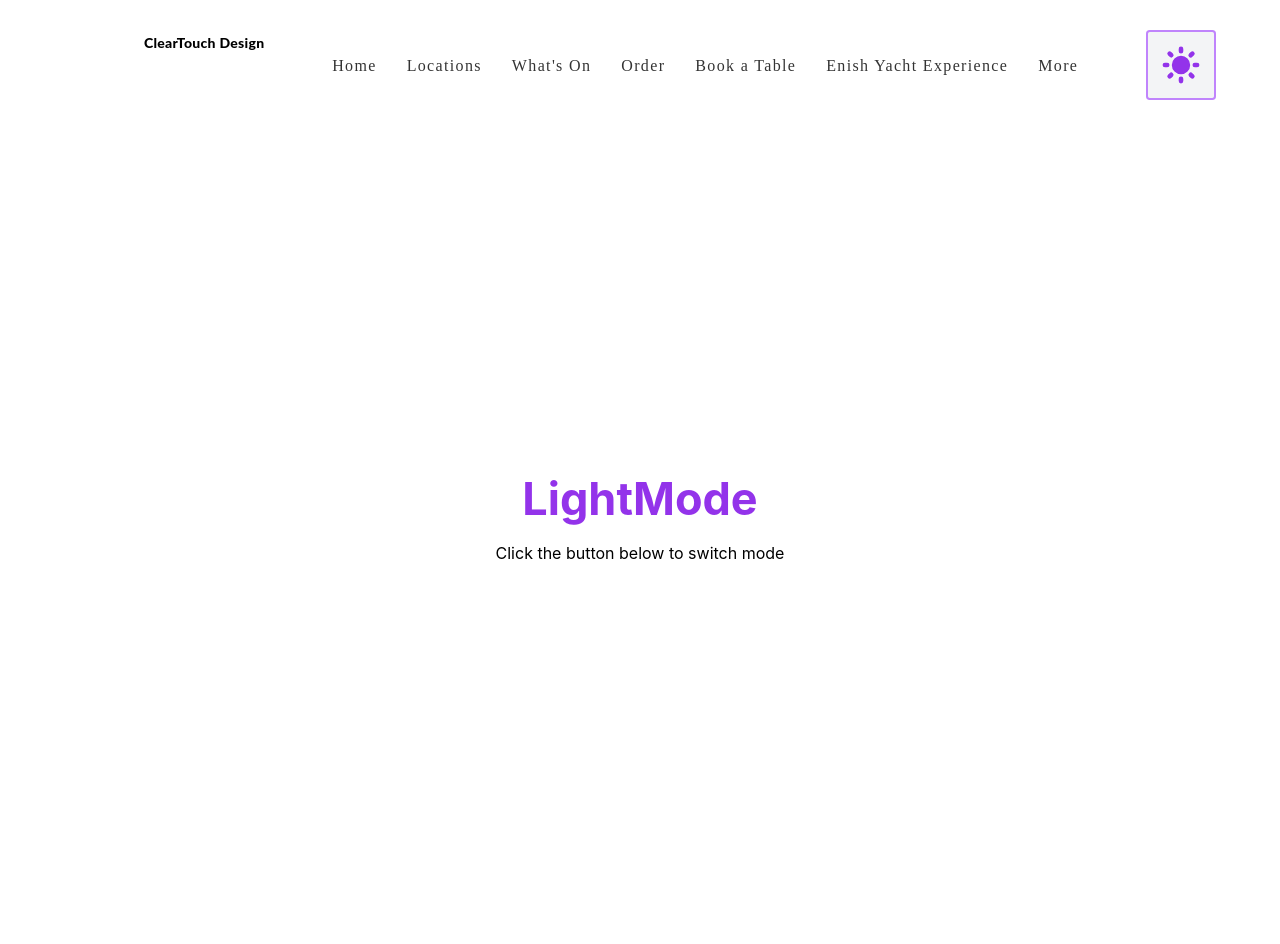
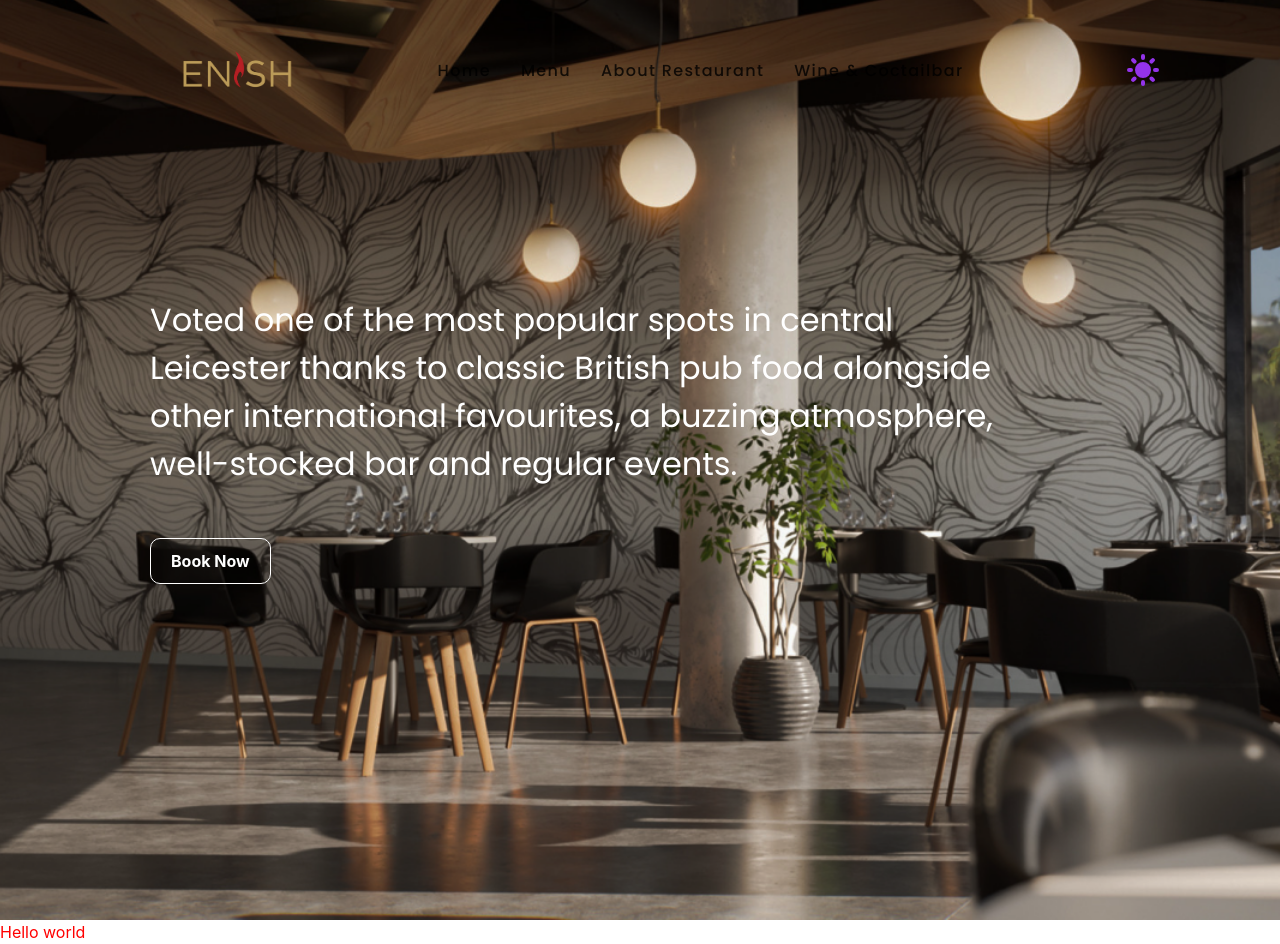
Before and after one commit to MahdiHasan943/next.js-new-restraurent-website, a Next.js app: page / in a window 1280 px wide. Built offline with nearby package versions, Linux system fonts and the light colour scheme.

Commit message:
complete header and hero section and also added dark/light mood

```diff
--- a/src/Components/Header.js
+++ b/src/Components/Header.js
@@ -1,7 +1,6 @@
-import React, { useState, useEffect } from 'react';
+import React, { useState, useEffect } from "react";
 
-
-import { useTheme } from 'next-themes';
+import { useTheme } from "next-themes";
 function Header() {
   const { systemTheme, theme, setTheme } = useTheme();
   const [mounted, setMounted] = useState(false);
@@ -13,8 +12,7 @@ function Header() {
   }, []);
 
   if (!mounted) return null;
-  const currentTheme = theme === 'system' ? systemTheme : theme;
-
+  const currentTheme = theme === "system" ? systemTheme : theme;
 
   const navToggle = () => {
     if (active === "nav__menu") {
@@ -27,76 +25,55 @@ function Header() {
     } else setIcon("nav__toggler");
   };
 
-
-
   return (
-    <nav className="overflow-hidden  shadow-none w-[100vw]  py-12 px-6 lg:px-12 nav">
-
+    <nav className="overflow-hidden  shadow-none w-[100vw] mt-[30px] mb-[-150px]  py-8 px-6 lg:px-12 nav">
       <div className="flex w-full shadow-none justify-between md:justify-around ">
-        <div className="">
-        <a href="#" className="lg:ml-[80px] dark:text-[white] text-black shadow-none nav__brand">
-        ClearTouch Design
+        <div className="flex items-center">
+          <a
+            href="#"
+            className="lg:ml-[80px]            text-whitek shadow-none nav__brand"
+          >
+           <img className="h-[40px]" src="./enish.png" alt="" />
           </a>
         </div>
 
         <ul className={`2xl:ml-[200px] ${active}`}>
           <li className=" nav__item item">
+            <a className=" nav__link            text-whitek	">Home</a>
+          </li>
+          <li className="nav__item">
             <a
-          className=" nav__link dark:text-[white] text-black	">
-          Home
+              href="#platform"
+              className="nav__link            text-whitek focus:text-[#738f2d]"
+            >
+              Menu
             </a>
           </li>
           <li className="nav__item">
-        <a href="#platform" className="nav__link dark:text-[white] text-black focus:text-[#738f2d]">
-          Locations
-        </a>
-      </li>
-      <li className="nav__item">
-        <a  className="nav__link dark:text-[white] text-black focus:text-[#738f2d]">
-          What's On
-        </a>
-      </li>
-      <li className="nav__item">
-        <a  className="nav__link dark:text-[white] text-black focus:text-[#738f2d]">
-          Order
-        </a>
-      </li>
-      <li className="nav__item">
-        <a  className="nav__link dark:text-[white] text-black focus:text-[#738f2d]">
-          Book a Table
+            <a className="nav__link            text-whitek focus:text-[#738f2d]">
+              About Restaurant
             </a>
           </li>
 
           <li className="nav__item">
-        <a className="nav__link dark:text-[white] text-black focus:text-[#738f2d]">
-          Enish Yacht Experience
+            <a className="nav__link            text-whitek focus:text-[#738f2d]">
+              Wine & Coctailbar
             </a>
           </li>
-      <li className="nav__item">
-        <a  className="nav__link dark:text-[white] text-black focus:text-[#738f2d]">
-          More
-        </a>
-      </li>
+
         </ul>
-        <div className="flex justify-center">
-          {currentTheme === 'dark' ? (
-            <button
-              className="bg-black-700 hover:bg-black w-28 rounded-md border-purple-400 border-2 p-4"
-              onClick={() => setTheme('light')}  >
-                   <img src="./moon.svg" alt="" />
-
+        <div className="flex justify-center px-6">
+          {currentTheme === "dark" ? (
+            <button className="" onClick={() => setTheme("light")}>
+              <img className="w-[40px] h-[40px]" src="./moon.svg" alt="" />
             </button>
           ) : (
-            <button
-              className="bg-gray-100 w-28 rounded-md border-purple-400 border-2 p-4 hover:bg-gray-300"
-              onClick={() => setTheme('dark')} >
-                              <img src="./sun.svg" alt="" />
-
+            <button className="" onClick={() => setTheme("dark")}>
+              <img className="w-[40px] h-[40px]" src="./sun.svg" alt="" />
             </button>
           )}
         </div>
       </div>
-
 
       <div onClick={navToggle} className={icon}>
         <div className="line1"></div>
--- a/src/pages/_document.js
+++ b/src/pages/_document.js
@@ -1,13 +1,48 @@
-import { Html, Head, Main, NextScript } from 'next/document'
 
-export default function Document() {
+
+import Document, { Html, Head, Main, NextScript } from "next/document";
+
+class MyDocument extends Document {
+  static async getInitialProps(ctx) {
+    const initialProps = await Document.getInitialProps(ctx);
+    return { ...initialProps };
+  }
+
+  render() {
     return (
-    <Html lang="en">
-      <Head />
+      <Html>
+        <Head>
+
+
+                <link rel="preconnect" href="https://fonts.googleapis.com"/>
+<link rel="preconnect" href="https://fonts.gstatic.com" crossOrigin="true"/>
+<link href="https://fonts.googleapis.com/css2?family=Lato:ital,wght@0,100;0,300;0,400;0,700;0,900;1,100;1,300;1,400;1,700;1,900&family=Montserrat:ital,wght@0,100;0,200;0,300;0,400;0,500;0,600;0,700;0,800;0,900;1,100;1,200;1,300;1,400;1,500;1,600;1,700;1,800;1,900&family=Poppins:ital,wght@0,100;0,200;0,300;0,400;0,500;0,600;0,700;0,800;0,900;1,100;1,200;1,300;1,400;1,500;1,600;1,700;1,800;1,900&family=Roboto:ital,wght@1,100&display=swap" rel="stylesheet"/>
+
+
+
+
+        </Head>
         <body>
           <Main />
           <NextScript />
         </body>
       </Html>
-  )
+    );
   }
+}
+
+export default MyDocument;
+
+// import { Html, Head, Main, NextScript } from 'next/document'
+
+// export default function Document() {
+//   return (
+//     <Html lang="en">
+//       <Head />
+//       <body>
+//         <Main />
+//         <NextScript />
+//       </body>
+//     </Html>
+//   )
+// }
--- a/src/pages/index.js
+++ b/src/pages/index.js
@@ -1,9 +1,8 @@
 import Link from "next/link";
 
-import { useState, useEffect } from 'react';
-import { useTheme } from 'next-themes';
-import '../styles/Home.module.css'
-
+import { useState, useEffect } from "react";
+import { useTheme } from "next-themes";
+import "../styles/Home.module.css";
 export default function Home() {
   const { systemTheme, theme, setTheme } = useTheme();
   const [mounted, setMounted] = useState(false);
@@ -13,21 +12,33 @@ export default function Home() {
   }, []);
 
   if (!mounted) return null;
-  const currentTheme = theme === 'system' ? systemTheme : theme;
+  const currentTheme = theme === "system" ? systemTheme : theme;
 
   return (
 
-    <div className="grid place-items-center h-screen">
-    <div>
-      <h1 className="text-7xl font-bold dark:text-[red] text-purple-600  text-center">
-        {currentTheme === 'dark' ? 'Dark' : 'Light'}
-        <span className="text-purple-600 ">Mode</span>
-      </h1>
-      <p className="dark:text-purple-600 text-black my-8 text-center">
-        Click the button below to switch mode
-      </p>
 
-    </div>
-  </div>
-  )
+    <>
+    {/* 1 */}
+    <div className="  heroBg flex  h-[120vh] justify-start items-center">
+      <div className="py-[50px] px-4 sm:px-0 sm:pl-[50px] lg:pl-[100px] xl:pl-[150px]">
+        <p className="MainHeroText text-[22px]  leading-[32px]  sm:text-[25px]  sm:leading-[36px]   lg:leading-[48px] lg:text-[32px] ">
+          Voted one of the most popular spots in central <br /> Leicester thanks to
+          classic British pub food alongside <br /> other international favourites, a
+          buzzing atmosphere, <br /> well-stocked bar and regular events.
+        </p>
+        <button className="text-white mt-[50px]  border-white border-[1.6px] px-8 py-4 rounded-2xl font-bold bookNow">Book Now</button>
+      </div>
+      </div>
+      {/* 2 */}
+
+      <div className="">
+        <h2 className="text-[red]">
+
+
+          Hello world
+        </h2>
+      </div>
+
+    </>
+  );
 }
--- a/src/styles/Home.module.css
+++ b/src/styles/Home.module.css
@@ -1,138 +1,8 @@
-/*
-.Hero{
-  background: #000;
-  padding: 1000px;
+.heroBg{
+  background-image: url('../../public/HomePageHero.png');
+  background-position: center;
+  background-repeat: no-repeat;
+  background-size: cover;
+  width: 100vh;
   height: 1000px;
-  height: 400px;
-} */
-
-/*
-.container {
-  padding: 0 2rem;
 }
-
-.main {
-  min-height: 100vh;
-  padding: 4rem 0;
-  flex: 1;
-  display: flex;
-  flex-direction: column;
-  justify-content: center;
-  align-items: center;
-}
-
-.footer {
-  display: flex;
-  flex: 1;
-  padding: 2rem 0;
-  border-top: 1px solid #eaeaea;
-  justify-content: center;
-  align-items: center;
-}
-
-.footer a {
-  display: flex;
-  justify-content: center;
-  align-items: center;
-  flex-grow: 1;
-}
-
-.title a {
-  color: #0070f3;
-  text-decoration: none;
-}
-
-.title a:hover,
-.title a:focus,
-.title a:active {
-  text-decoration: underline;
-}
-
-.title {
-  margin: 0;
-  line-height: 1.15;
-  font-size: 4rem;
-}
-
-.title,
-.description {
-  text-align: center;
-}
-
-.description {
-  margin: 4rem 0;
-  line-height: 1.5;
-  font-size: 1.5rem;
-}
-
-.code {
-  background: #fafafa;
-  border-radius: 5px;
-  padding: 0.75rem;
-  font-size: 1.1rem;
-  font-family: Menlo, Monaco, Lucida Console, Liberation Mono, DejaVu Sans Mono,
-    Bitstream Vera Sans Mono, Courier New, monospace;
-}
-
-.grid {
-  display: flex;
-  align-items: center;
-  justify-content: center;
-  flex-wrap: wrap;
-  max-width: 800px;
-}
-
-.card {
-  margin: 1rem;
-  padding: 1.5rem;
-  text-align: left;
-  color: inherit;
-  text-decoration: none;
-  border: 1px solid #eaeaea;
-  border-radius: 10px;
-  transition: color 0.15s ease, border-color 0.15s ease;
-  max-width: 300px;
-}
-
-.card:hover,
-.card:focus,
-.card:active {
-  color: #0070f3;
-  border-color: #0070f3;
-}
-
-.card h2 {
-  margin: 0 0 1rem 0;
-  font-size: 1.5rem;
-}
-
-.card p {
-  margin: 0;
-  font-size: 1.25rem;
-  line-height: 1.5;
-}
-
-.logo {
-  height: 1em;
-  margin-left: 0.5rem;
-}
-
-@media (max-width: 600px) {
-  .grid {
-    width: 100%;
-    flex-direction: column;
-  }
-}
-
-@media (prefers-color-scheme: dark) {
-  .card,
-  .footer {
-    border-color: #222;
-  }
-  .code {
-    background: #111;
-  }
-  .logo img {
-    filter: invert(1);
-  }
-} */
--- a/src/styles/globals.css
+++ b/src/styles/globals.css
@@ -28,31 +28,24 @@ a {
   }
 }
 
-/* hero */
-/* design for enish hero */
-/* .Hero {
-  background-image: url("../public/Main.hero.png");
+/* main hero start*/
+.heroBg {
+  background-image: url("../../public/HomePageHero.png");
   background-repeat: no-repeat;
-  background-attachment: fixed;
-  background-position: top;
   background-size: cover;
+  background-position: center;
+
+  width: 100%;
 
 }
-.clip-bg {
-  border-top-right-radius: 45%;
-  border-top-left-radius: 45%;
 
-  height: 700px;
-  background-color: #0d0c11;
-}
-@media screen and (max-width:780px) {
-  .clip-bg {
+.MainHeroText {
+  font-family: "Poppins";
+  font-style: normal;
+  font-weight: 400;
 
 
-    height: auto;
-    background-color: #0d0c11;
-  }
-} */
-/* design for enish hero */
+  color: #ffffff;
+}
 
-/* hero */
+/* main hero ends*/
--- a/src/styles/header.css
+++ b/src/styles/header.css
@@ -45,13 +45,19 @@ body {
 }
 .nav__toggler {
   display: none;
+  border: 1px solid white;
+  padding: 10px;
+  border-radius: 100%;
+
+
 }
 .nav__toggler div {
   width: 2.5rem;
   height: 0.2rem;
   margin: 0.4rem;
-  background: #104f8e;
+  background: white;
   transition: 0.2s ease-in;
+
 }
 
 @media screen  and (max-width: 768px) {
@@ -83,7 +89,7 @@ body {
     /* background: rgb(0, 33, 65); */
     background: black;
     flex-direction: column;
-    justify-content: start;
+    justify-content: center;
     gap: 30px;
     transform: translateX(100%) !important;
     transition: 0.2s ease-in;
```
Also changed, not shown: tailwind.config.js (+0 -13 lines), public/HomePageDrinksBg.png (added), public/HomePageHero.png (added). Lines whose indentation alone changed are shown as unchanged.
